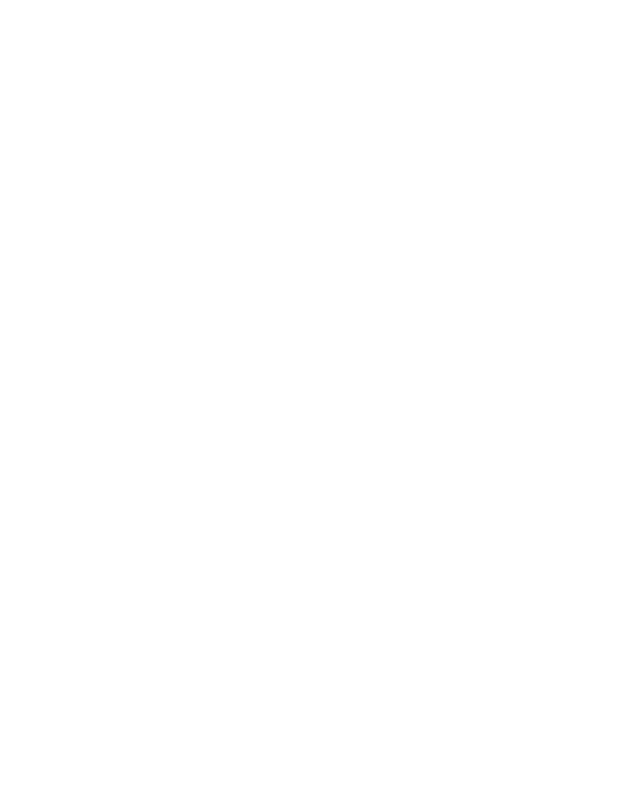
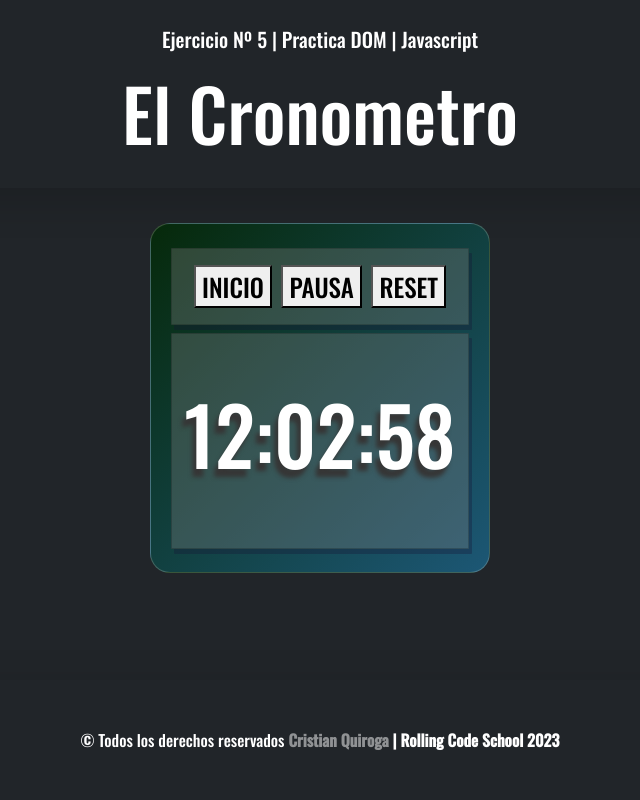
Before and after one commit to cristianq3/Practica-DOM-5, a plain HTML site: page Index.html in a window 1280 px wide. Shown: the whole page, without its empty margins (320-960 px from the left). Drawn offline with nearby package versions, Linux system fonts and the light colour scheme.

Commit message:
Se realiza Maquetacion en boostrap de ejercicio 5

```diff
--- a/Index.html
+++ b/Index.html
@@ -1,12 +1,60 @@
 <!DOCTYPE html>
-<html lang="en">
-<head>
-  <meta charset="UTF-8">
-  <meta http-equiv="X-UA-Compatible" content="IE=edge">
-  <meta name="viewport" content="width=device-width, initial-scale=1.0">
-  <title>Document</title>
-</head>
-<body>
+<html lang="es">
+  <head>
+    <meta charset="UTF-8" />
+    <meta http-equiv="X-UA-Compatible" content="IE=edge" />
+    <meta name="viewport" content="width=device-width, initial-scale=1.0" />
+    <link
+      href="https://cdn.jsdelivr.net/npm/bootstrap@5.3.0-alpha3/dist/css/bootstrap.min.css"
+      rel="stylesheet"
+      integrity="sha384-KK94CHFLLe+nY2dmCWGMq91rCGa5gtU4mk92HdvYe+M/SXH301p5ILy+dN9+nJOZ"
+      crossorigin="anonymous"
+    />
+    <link rel="stylesheet" href="/css/style.css" />
 
-</body>
+    <title>Ejercicio 5 Javascript DOM: El Cronometro</title>
+  </head>
+  <body class="text-white bg bg-dark">
+    <header class="p-4 text-center shadow-lg">
+      <p class="lead">Ejercicio Nº 5 | Practica DOM | Javascript</p>
+      <h1 class="display-2">El Cronometro</h1>
+    </header>
+    <main class="container d-flex justify-content-center">
+      <section
+        class="contenedorReloj d-flex justify-content-around flex-column"
+      >
+        <div
+          class="container fecha text-center d-flex justify-content-evenly align-items-center"
+        >
+          <button>INICIO</button>
+          <button>PAUSA</button>
+          <button>RESET</button>
+        </div>
+
+        <div
+          class="container hora text-center d-flex justify-content-center align-items-center"
+        >
+          <p class="display-1">12:02:58</p>
+        </div>
+      </section>
+    </main>
+    <footer class="text-center p-5 shadow-lg">
+      &copy; Todos los derechos reservados
+      <b>
+        <a
+          href="https://github.com/cristianq3/"
+          target="_blank"
+          class="text-white-50 text-decoration-none"
+          >Cristian Quiroga</a
+        >
+        | Rolling Code School 2023
+      </b>
+    </footer>
+    <script
+      src="https://cdn.jsdelivr.net/npm/bootstrap@5.3.0-alpha3/dist/js/bootstrap.bundle.min.js"
+      integrity="sha384-ENjdO4Dr2bkBIFxQpeoTz1HIcje39Wm4jDKdf19U8gI4ddQ3GYNS7NTKfAdVQSZe"
+      crossorigin="anonymous"
+    ></script>
+    <script src="/js/app.js"></script>
+  </body>
 </html>
--- a/js/app.js
+++ b/js/app.js
@@ -1,2 +1 @@
-/* 1- Crea una web con bootstrap y js, que contenga un botón comenzar el juego, en ese momento se crea un número aleatorio que el usuario deberá adivinar, la interfaz del usuario debe tener además un input para ingresar un número y un botón enviar, al presionar el botón enviar mostrar en un alert si el usuario adivino o no el número mágico, si no lo adivino indicarle con un alert si el numero que ingreso es mayor o menor al número mágico.
-Cuando el usuario adivine el numero mostrar un mensaje indicando al usuario que adivino el numero. */
+// 5- Realizar una web con un cronómetro, que tenga las opciones de iniciar, reset (volver el cronómetro a 0) y pausar.
```
